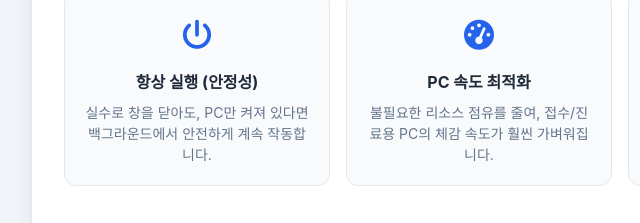
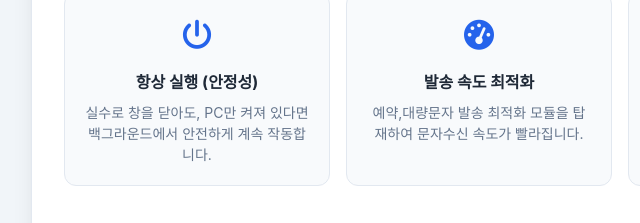
Before and after one commit to wangyoungjun/smsprogram, a plain HTML site: page index.html in a window 1280 px wide. Shown: the part 524-747 px from the top of the page, 161-801 px from the left. Drawn offline with Linux system fonts and the light colour scheme.

Commit message:
Update index.html

```diff
--- a/index.html
+++ b/index.html
@@ -446,8 +446,8 @@
                     </div>
                     <div class="benefit-card">
                         <div class="benefit-icon"><i class="fas fa-tachometer-alt"></i></div>
-                        <h3>PC 속도 최적화</h3>
-                        <p>불필요한 리소스 점유를 줄여, 접수/진료용 PC의 체감 속도가 훨씬 가벼워집니다.</p>
+                        <h3>발송 속도 최적화</h3>
+                        <p>예약,대량문자 발송 최적화 모듈을 탑재하여 문자수신 속도가 빨라집니다.</p>
                     </div>
                     <div class="benefit-card">
                         <div class="benefit-icon"><i class="fas fa-lock"></i></div>
```
